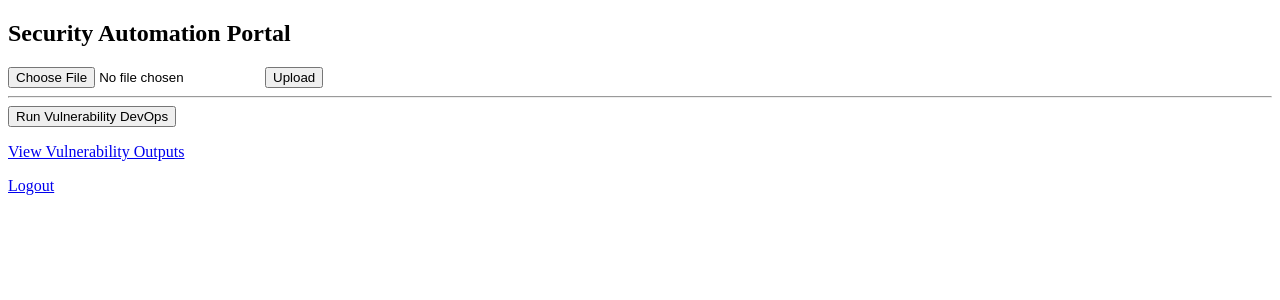
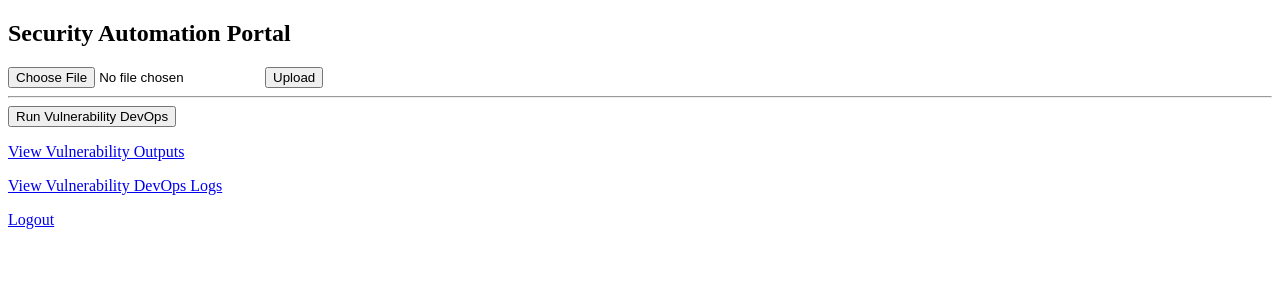
Before and after one commit to harisimpelsys-gif/security-automation-portal, a Flask app: page /index in a window 1280 px wide. Shown: the top 300 px of the page. Run offline with Flask 3, Linux system fonts and the light colour scheme; the visitor is signed in with stand-in values (Sample User, id 1).

Commit message:
Update index.html

```diff
--- a/templates/index.html
+++ b/templates/index.html
@@ -31,6 +31,10 @@
 </p>
 
 <p>
+    <a href="/logs/vul/devops" target="_blank">View Vulnerability DevOps Logs</a>
+</p>
+
+<p>
     <a href="/logout">Logout</a>
 </p>
 
@@ -40,19 +44,23 @@ function checkStatus() {
         .then(res => res.json())
         .then(data => {
             const el = document.getElementById("vul-status");
+
             if (data.status === "RUNNING") {
                 el.innerText = "⏳ Vulnerability DevOps is processing...";
-            } else if (data.status === "COMPLETED") {
+            }
+            else if (data.status === "COMPLETED") {
                 el.innerText = "✅ Vulnerability DevOps completed successfully";
-            } else if (data.status === "FAILED") {
+            }
+            else if (data.status === "FAILED") {
                 el.innerText = "❌ Vulnerability DevOps failed. Check logs.";
-            } else {
+            }
+            else {
                 el.innerText = "";
             }
         });
 }
 
-setInterval(checkStatus, 5000);
+setInterval(checkStatus, 4000);
 checkStatus();
 </script>
 
```
